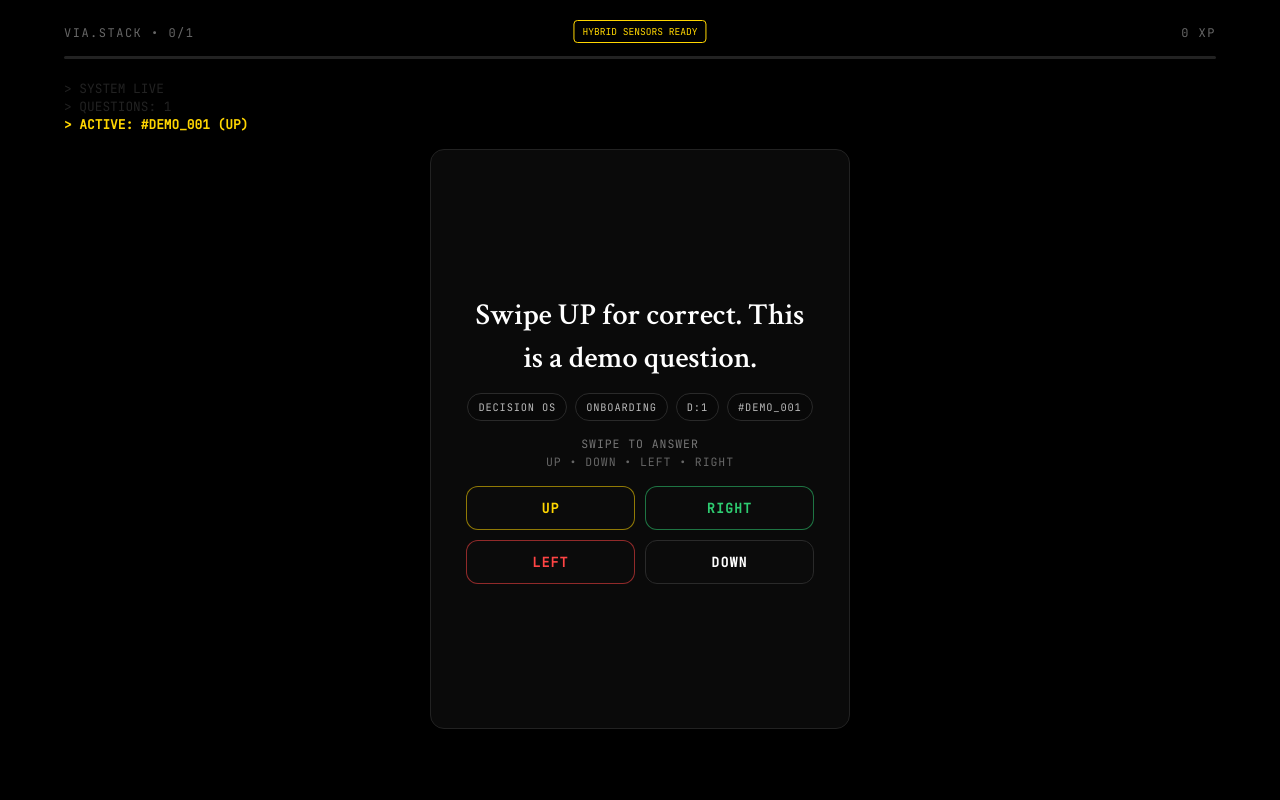
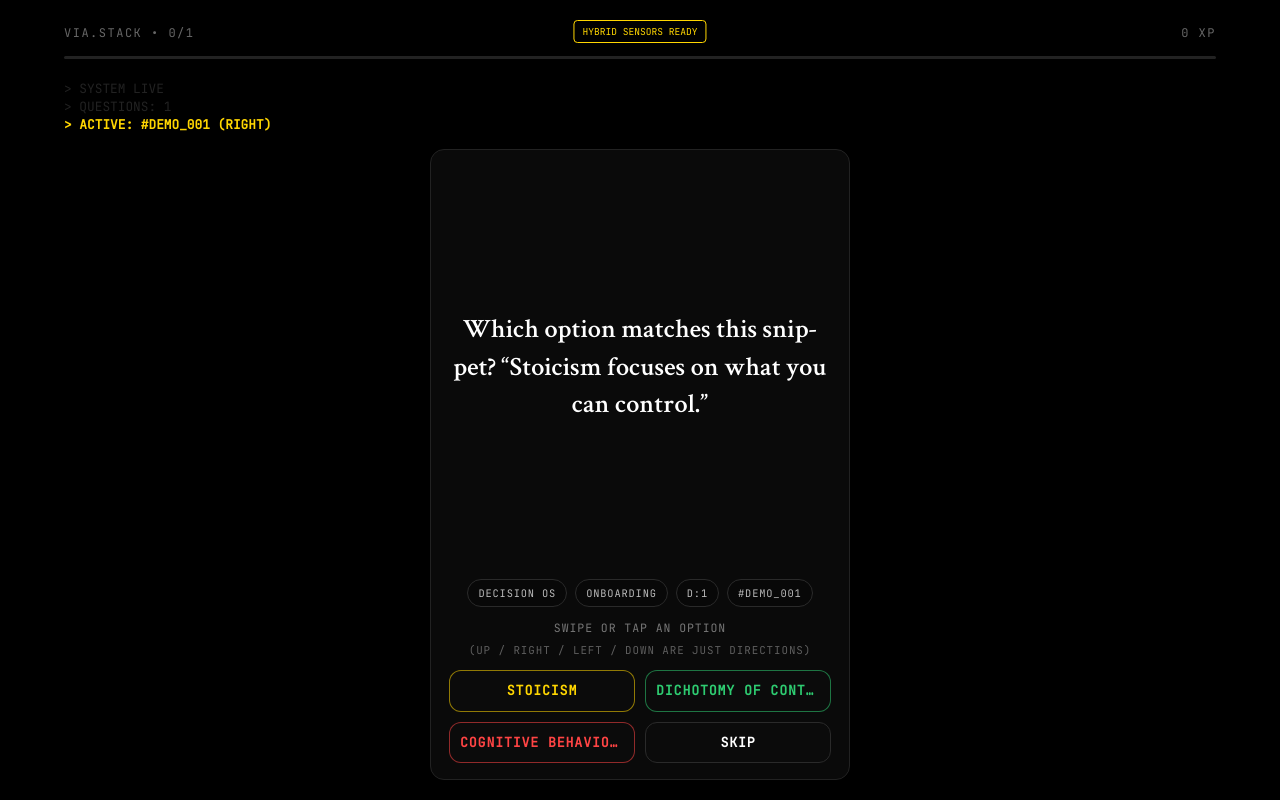
Before and after one commit to via-decide/Student-Research-, a plain HTML site: page alchemist.html in a window 1280 px wide. Drawn offline with nearby package versions, Linux system fonts and the light colour scheme.

Commit message:
Update alchemist.html

```diff
--- a/alchemist.html
+++ b/alchemist.html
@@ -1,9 +1,11 @@
+
 <!DOCTYPE html>
 <html lang="en">
 <head>
   <link rel="manifest" href="manifest.json">
   <meta charset="UTF-8" />
-  <meta name="viewport" content="width=device-width, initial-scale=1.0, maximum-scale=1.0, user-scalable=no, viewport-fit=cover">
+  <meta name="viewport"
+        content="width=device-width, initial-scale=1.0, maximum-scale=1.0, user-scalable=no, viewport-fit=cover">
   <title>Alchemist | Kinetic</title>
 
   <link href="https://fonts.googleapis.com/css2?family=Crimson+Text:ital,wght@0,400;0,600;0,700;1,400&family=Inter:wght@400;500;700&family=JetBrains+Mono&display=swap" rel="stylesheet">
@@ -11,19 +13,36 @@
 
   <style>
     :root{
-      --bg:#000000; --card:#0a0a0a; --border:#222; --gold:#ffd600; --green:#2ecc71; --red:#ff4444;
+      --bg:#000000; --card:#0a0a0a; --border:#222;
+      --gold:#ffd600; --green:#2ecc71; --red:#ff4444;
       --text-white:#ffffff; --text-grey:#888888;
-      --font-serif:'Crimson Text',serif; --font-sans:'Inter',sans-serif; --font-code:'JetBrains Mono',monospace;
+      --font-serif:'Crimson Text',serif;
+      --font-sans:'Inter',sans-serif;
+      --font-code:'JetBrains Mono',monospace;
     }
     *{box-sizing:border-box; -webkit-tap-highlight-color:transparent;}
-    body{margin:0; height:100vh; background:var(--bg); color:var(--text-white); font-family:var(--font-sans); overflow:hidden; display:flex; flex-direction:column;}
+    body{
+      margin:0; height:100vh; background:var(--bg); color:var(--text-white);
+      font-family:var(--font-sans); overflow:hidden;
+      display:flex; flex-direction:column;
+    }
 
     #header{width:90%; margin:25px auto 0; z-index:100; flex-shrink:0;}
-    .header-meta{display:flex; justify-content:space-between; font-family:var(--font-code); font-size:0.75rem; color:#666; letter-spacing:1.5px; text-transform:uppercase; margin-bottom:15px;}
+    .header-meta{
+      display:flex; justify-content:space-between;
+      font-family:var(--font-code); font-size:0.75rem; color:#666;
+      letter-spacing:1.5px; text-transform:uppercase; margin-bottom:15px;
+      white-space:nowrap;
+    }
     .progress-track{width:100%; height:3px; background:#222; border-radius:2px;}
     #progress-bar{height:100%; background:var(--gold); width:0%; transition:width 0.4s ease; border-radius:2px;}
 
-    #kinetic-logger{width:90%; margin:15px auto 5px; font-family:var(--font-code); font-size:0.8rem; color:#444; line-height:1.4; text-transform:uppercase; min-height:60px; display:flex; flex-direction:column; justify-content:flex-end;}
+    #kinetic-logger{
+      width:90%; margin:15px auto 5px; font-family:var(--font-code);
+      font-size:0.8rem; color:#444; line-height:1.4; text-transform:uppercase;
+      min-height:60px; display:flex; flex-direction:column; justify-content:flex-end;
+      flex-shrink:0;
+    }
     .log-line{opacity:0.5; transition:opacity 0.2s;}
     .log-line.active{color:var(--green); opacity:1; font-weight:700;}
     .log-line.primary{color:var(--gold); opacity:1; font-weight:700;}
@@ -34,69 +53,154 @@
       font-family:var(--font-code); font-size:0.6rem; color:#444;
       border:1px solid #333; padding:4px 8px; border-radius:4px;
       opacity:0; transition:opacity 0.5s; pointer-events:none;
+      z-index:200;
     }
     #gyro-status.active{opacity:1; color:var(--gold); border-color:var(--gold);}
 
     #stack{
       position:relative; width:90%; max-width:420px;
       height:calc(100vh - 220px - env(safe-area-inset-bottom));
-      margin:10px auto 20px; perspective:1500px; display:flex; align-items:center; justify-content:center;
+      margin:10px auto 20px;
+      perspective:1500px;
+      display:flex; align-items:center; justify-content:center;
+      flex:1; min-height:0;
     }
+
+    /* =========================
+       CARD LAYOUT (FIX OVERFLOW)
+       ========================= */
     .card{
-      position:absolute; width:100%; height:100%; background:var(--card);
-      border-radius:14px; border:1px solid var(--border); padding:35px;
-      display:flex; flex-direction:column; justify-content:center; align-items:center;
+      position:absolute;
+      width:100%; height:100%;
+      background:var(--card);
+      border-radius:14px; border:1px solid var(--border);
+      padding:18px 18px 16px;
       box-shadow:0 20px 60px rgba(0,0,0,0.95);
       will-change: transform;
-      transform-style:preserve-3d; overflow:hidden;
+      transform-style:preserve-3d;
+      overflow:hidden; /* IMPORTANT: nothing can escape deck */
       transition: transform 0.18s ease, opacity 0.18s ease;
+
+      display:flex;
+      flex-direction:column;
+      gap:12px;
+      min-height:0; /* IMPORTANT for scroll children */
     }
     .card.locked{opacity:0.18; transform:scale(0.97); filter:grayscale(100%);}
 
+    /* scroll area for question text */
     .card-q{
-      font-family:var(--font-serif); font-size:clamp(1.35rem, 5vw, 1.9rem);
-      line-height:1.4; font-weight:600; text-align:center; color:var(--text-white);
-      width:100%; max-height:100%; overflow-y:auto; word-wrap:break-word; padding:0 5px;
-      display:flex; flex-direction:column; justify-content:center;
+      flex:1;
+      min-height:0;          /* IMPORTANT */
+      overflow:auto;         /* IMPORTANT: scroll inside card */
+      -webkit-overflow-scrolling:touch;
+
+      width:100%;
+      padding:4px 4px;
+
+      font-family:var(--font-serif);
+      font-size:clamp(1.15rem, 4.8vw, 1.65rem);
+      line-height:1.42;
+      font-weight:600;
+      text-align:center;
+      color:var(--text-white);
+
+      /* IMPORTANT: prevent long strings from breaking layout */
+      overflow-wrap:anywhere;
+      word-break:break-word;
+      hyphens:auto;
+
+      display:flex;
+      flex-direction:column;
+      justify-content:center;
     }
     .card-q::-webkit-scrollbar{width:0px;}
     .card-q sub{font-size:0.7em; vertical-align:-0.3em;}
     .card-q sup{font-size:0.7em; vertical-align:0.5em;}
 
-    .swipe-label{
-      position:absolute; inset:0; display:flex; align-items:center; justify-content:center;
-      background:rgba(0,0,0,0.86);
-      font-family:var(--font-sans); font-weight:900;
-      font-size:1.6rem; text-transform:uppercase; letter-spacing:1px;
-      text-align:center; padding:40px; opacity:0; pointer-events:none;
-      transition:opacity 0.1s ease, transform 0.1s ease;
-      border-radius:14px; color:var(--text-white); border:1px solid #444;
-      transform:scale(0.92);
-    }
-    .swipe-label.show{opacity:1; transform:scale(1);}
-    .chiprow{display:flex; flex-wrap:wrap; gap:8px; justify-content:center; margin-top:14px;}
+    .chiprow{display:flex; flex-wrap:wrap; gap:8px; justify-content:center;}
     .chip{
       font-family:var(--font-code); font-size:0.65rem; color:#bbb;
-      border:1px solid #2a2a2a; background:#080808; padding:6px 10px; border-radius:999px;
+      border:1px solid #2a2a2a; background:#080808;
+      padding:6px 10px; border-radius:999px;
       text-transform:uppercase; letter-spacing:0.08em;
+      max-width:100%;
+      overflow:hidden;
+      text-overflow:ellipsis;
+      white-space:nowrap;
     }
-    .btnrow{display:grid; grid-template-columns:1fr 1fr; gap:10px; width:100%; margin-top:16px;}
+
+    .small{
+      font-family:var(--font-code); font-size:0.72rem; color:#666;
+      letter-spacing:0.08em; text-transform:uppercase; text-align:center; line-height:1.5;
+    }
+    .muted{color:#777;}
+
+    .btnrow{
+      display:grid;
+      grid-template-columns:1fr 1fr;
+      gap:10px;
+      width:100%;
+      margin-top:auto;  /* pins buttons to bottom */
+      flex-shrink:0;
+    }
     .btn{
-      width:100%; border-radius:12px; border:1px solid #2a2a2a; background:#0b0b0b; color:#fff;
-      padding:12px 12px; font-weight:800; font-family:var(--font-code); letter-spacing:0.08em;
-      cursor:pointer; text-transform:uppercase;
+      width:100%;
+      border-radius:12px;
+      border:1px solid #2a2a2a;
+      background:#0b0b0b;
+      color:#fff;
+      padding:12px 10px;
+      font-weight:900;
+      font-family:var(--font-code);
+      letter-spacing:0.06em;
+      cursor:pointer;
+      text-transform:uppercase;
+      line-height:1.15;
+
+      /* better long option labels */
+      overflow:hidden;
+      text-overflow:ellipsis;
+      white-space:nowrap;
     }
     .btn:active{transform:scale(0.99); opacity:0.95;}
     .btn-gold{border-color:rgba(255,214,0,.55); color:var(--gold);}
     .btn-green{border-color:rgba(46,204,113,.55); color:var(--green);}
     .btn-red{border-color:rgba(255,68,68,.55); color:var(--red);}
 
-    .small{font-family:var(--font-code); font-size:0.72rem; color:#666; letter-spacing:0.08em; text-transform:uppercase; text-align:center; line-height:1.5;}
-    .muted{color:#777;}
+    /* Swipe overlay label now shows option text */
+    .swipe-label{
+      position:absolute; inset:0;
+      display:flex; align-items:center; justify-content:center;
+      background:rgba(0,0,0,0.86);
+      font-family:var(--font-sans); font-weight:900;
+      font-size:1.15rem;
+      text-transform:uppercase; letter-spacing:1px;
+      text-align:center; padding:26px;
+      opacity:0; pointer-events:none;
+      transition:opacity 0.1s ease, transform 0.1s ease;
+      border-radius:14px; color:var(--text-white); border:1px solid #444;
+      transform:scale(0.92);
+
+      /* prevent overflow */
+      overflow-wrap:anywhere;
+      word-break:break-word;
+      hyphens:auto;
+      line-height:1.25;
+    }
+    .swipe-label.show{opacity:1; transform:scale(1);}
+    .swipe-label .dirHint{
+      display:block;
+      margin-top:10px;
+      font-family:var(--font-code);
+      font-size:0.7rem;
+      color:#777;
+      letter-spacing:0.08em;
+    }
   </style>
 </head>
+
 <body>
-
   <div id="gyro-status">HYBRID SENSORS READY</div>
 
   <div id="header">
@@ -121,12 +225,14 @@
 
 <script>
 /* =========================================
-   ALCHEMIST | KINETIC (Decision OS injection)
-   Path A: alchemist.html in same folder as main index.html
+   ALCHEMIST | KINETIC
+   FIXES:
+   1) text never escapes card (flex + scroll + wrap)
+   2) show option text (not UP/DOWN/LEFT/RIGHT) on swipe + buttons
 ========================================= */
 
 /* ---------- injection loader ---------- */
-const ALCHEMIST_LS_KEY = "ALCHEMIST_INJECTED_DATA"; // must match Decision OS
+const ALCHEMIST_LS_KEY = "ALCHEMIST_INJECTED_DATA";
 let INJECTED_DATA = [];
 try {
   const raw = localStorage.getItem(ALCHEMIST_LS_KEY);
@@ -138,7 +244,7 @@ try {
   INJECTED_DATA = [];
 }
 
-/* If opened directly with no injected payload, show a tiny demo set */
+/* demo when no injection */
 if (!INJECTED_DATA.length) {
   INJECTED_DATA = [
     {
@@ -147,28 +253,56 @@ if (!INJECTED_DATA.length) {
       Domain: "Decision OS",
       Subdomain: "Onboarding",
       Difficulty: "1",
-      Question_Text: "Swipe UP for correct. This is a demo question.",
-      Correct_Answer: "UP is correct",
-      Distractor_1: "LEFT is correct",
-      Distractor_2: "DOWN is correct",
-      Correct_Direction: "UP",
-      Explanation_Short: "Demo explanation.",
-      Explanation_Long: "This demo appears only when no injected JSON exists."
+      Question_Text: "Which option matches this snippet?\n\n“Stoicism focuses on what you can control.”",
+      Correct_Answer: "Dichotomy of control",
+      Distractor_1: "Stoicism",
+      Distractor_2: "Cognitive behavioral therapy",
+      Correct_Direction: "RIGHT",
+      Explanation_Short: "The snippet points to the control split.",
+      Explanation_Long: "Demo appears only when no injected JSON exists."
     }
   ];
 }
 
-/* ---------- minimal mapping (your schema already fits) ---------- */
 function normDir(d){
   const x = String(d || "").trim().toUpperCase();
   if (x === "UP" || x === "DOWN" || x === "LEFT" || x === "RIGHT") return x;
   return "UP";
 }
+function escapeHTML(str){
+  return String(str ?? "")
+    .replaceAll("&","&amp;")
+    .replaceAll("<","&lt;")
+    .replaceAll(">","&gt;")
+    .replaceAll('"',"&quot;")
+    .replaceAll("'","&#039;");
+}
+
+/* Build per-question option map:
+   - correctDir => Correct_Answer
+   - remaining dirs => distractors (then "SKIP")
+*/
+const ALL_DIRS = ["UP","RIGHT","LEFT","DOWN"];
+function buildOptionMap(q){
+  const correctDir = normDir(q.Correct_Direction);
+  const correctAns = (q.Correct_Answer || "").trim() || "—";
+  const d1 = (q.Distractor_1 || "").trim();
+  const d2 = (q.Distractor_2 || "").trim();
+  const distractors = [d1, d2].filter(Boolean);
+
+  const map = {};
+  map[correctDir] = correctAns;
+
+  const remaining = ALL_DIRS.filter(d => d !== correctDir);
+  // fill remaining with distractors first, then SKIP
+  for (let i = 0; i < remaining.length; i++){
+    map[remaining[i]] = distractors[i] || "SKIP";
+  }
+  return map;
+}
 
 const RAW_DATA = INJECTED_DATA.map((q, idx) => {
-  // Pick two wrong answers (distractors). If missing, fabricate.
-  const wrongs = [q.Distractor_1, q.Distractor_2].filter(Boolean);
-  while (wrongs.length < 2) wrongs.push("—");
+  const optionMap = buildOptionMap(q);
   return {
     id: q.Question_ID || String(idx + 1).padStart(3, "0"),
     set: q.Set_Code || "SET",
@@ -176,10 +310,9 @@ const RAW_DATA = INJECTED_DATA.map((q, idx) => {
     subdomain: q.Subdomain || "",
     difficulty: Number(q.Difficulty || 3),
     text: q.Question_Text || "Untitled question",
-    correct: q.Correct_Answer || "",
-    wrong1: wrongs[0],
-    wrong2: wrongs[1],
+    correct: (q.Correct_Answer || "").trim(),
     correctDir: normDir(q.Correct_Direction),
+    optionMap,
     expShort: q.Explanation_Short || "",
     expLong: q.Explanation_Long || ""
   };
@@ -200,9 +333,8 @@ const els = {
 let idx = 0;
 let xp = 0;
 let correctCount = 0;
-let answered = []; // {id, chosenDir, isCorrect, correctDir}
+let answered = []; // {id, chosenDir, chosenText, isCorrect, correctDir, correctText, ...}
 
-/* logger helpers */
 function setLog(primary, secondary, tertiary, mode="active"){
   if (els.log1) els.log1.textContent = primary || "> ...";
   if (els.log2) els.log2.textContent = secondary || "> ...";
@@ -227,7 +359,7 @@ function makeCard(q, zIndex){
 
   const label = document.createElement("div");
   label.className = "swipe-label";
-  label.textContent = "";
+  label.innerHTML = ""; // filled during swipe
 
   const qWrap = document.createElement("div");
   qWrap.className = "card-q";
@@ -238,29 +370,36 @@ function makeCard(q, zIndex){
   chipRow.innerHTML = `
     <span class="chip">${escapeHTML(q.domain)}</span>
     ${q.subdomain ? `<span class="chip">${escapeHTML(q.subdomain)}</span>` : ""}
-    <span class="chip">D:${String(q.difficulty)}</span>
+    <span class="chip">D:${escapeHTML(String(q.difficulty))}</span>
     <span class="chip">#${escapeHTML(q.id)}</span>
   `;
 
   const hint = document.createElement("div");
   hint.className = "small";
-  hint.style.marginTop = "14px";
   hint.innerHTML = `
-    <div class="muted">Swipe to answer</div>
-    <div>UP • DOWN • LEFT • RIGHT</div>
+    <div class="muted">Swipe or tap an option</div>
+    <div style="margin-top:6px; font-size:.68rem; color:#5e5e5e;">(UP / RIGHT / LEFT / DOWN are just directions)</div>
   `;
 
+  // buttons now show OPTION TEXT
   const btnRow = document.createElement("div");
   btnRow.className = "btnrow";
-  btnRow.innerHTML = `
-    <button class="btn btn-gold" data-dir="UP">UP</button>
-    <button class="btn btn-green" data-dir="RIGHT">RIGHT</button>
-    <button class="btn btn-red" data-dir="LEFT">LEFT</button>
-    <button class="btn" data-dir="DOWN">DOWN</button>
-  `;
 
-  btnRow.querySelectorAll("button").forEach(b => {
-    b.addEventListener("click", () => answer(b.getAttribute("data-dir")));
+  const btnDefs = [
+    { dir:"UP",    cls:"btn btn-gold" },
+    { dir:"RIGHT", cls:"btn btn-green" },
+    { dir:"LEFT",  cls:"btn btn-red" },
+    { dir:"DOWN",  cls:"btn" }
+  ];
+
+  btnDefs.forEach(def => {
+    const b = document.createElement("button");
+    b.className = def.cls;
+    b.setAttribute("data-dir", def.dir);
+    b.title = def.dir;
+    b.textContent = q.optionMap[def.dir] || "—";
+    b.addEventListener("click", () => answer(def.dir));
+    btnRow.appendChild(b);
   });
 
   card.appendChild(label);
@@ -269,22 +408,14 @@ function makeCard(q, zIndex){
   card.appendChild(hint);
   card.appendChild(btnRow);
 
-  // swipe
-  attachSwipe(card, label);
-
+  attachSwipe(card, label, q);
   return card;
 }
 
-function escapeHTML(str){
-  return String(str ?? "")
-    .replaceAll("&","&amp;")
-    .replaceAll("<","&lt;")
-    .replaceAll(">","&gt;")
-    .replaceAll('"',"&quot;")
-    .replaceAll("'","&#039;");
-}
-
-function attachSwipe(card, label){
+/* Swipe handler:
+   overlay label shows option text for that direction
+*/
+function attachSwipe(card, label, q){
   let sx=0, sy=0, dragging=false;
 
   card.addEventListener("touchstart", (e) => {
@@ -302,9 +433,11 @@ function attachSwipe(card, label){
 
     // visual tilt
     card.style.transform = `translate(${dx*0.9}px, ${dy*0.9}px) rotateY(${dx/18}deg) rotateX(${-dy/22}deg)`;
+
     const dir = dominantDir(dx, dy);
     if (dir) {
-      label.textContent = dir;
+      const optText = (q.optionMap && q.optionMap[dir]) ? q.optionMap[dir] : dir;
+      label.innerHTML = `${escapeHTML(optText)}<span class="dirHint">${dir}</span>`;
       label.classList.add("show");
     } else {
       label.classList.remove("show");
@@ -346,7 +479,6 @@ function render(){
     return;
   }
 
-  // render 2 cards (current + next) for depth illusion
   const curr = RAW_DATA[idx];
   const next = RAW_DATA[idx + 1];
 
@@ -366,17 +498,20 @@ function answer(chosenDir){
 
   const q = RAW_DATA[idx];
   const correct = chosenDir === q.correctDir;
+  const chosenText = (q.optionMap && q.optionMap[chosenDir]) ? q.optionMap[chosenDir] : chosenDir;
+  const correctText = (q.optionMap && q.optionMap[q.correctDir]) ? q.optionMap[q.correctDir] : q.correct;
 
   answered.push({
     id: q.id,
     chosenDir,
+    chosenText,
     isCorrect: correct,
     correctDir: q.correctDir,
+    correctText,
     domain: q.domain,
     subdomain: q.subdomain,
     difficulty: q.difficulty,
     text: q.text,
-    correctAnswer: q.correct,
     expShort: q.expShort,
     expLong: q.expLong,
   });
@@ -384,10 +519,10 @@ function answer(chosenDir){
   if (correct) {
     xp += 10;
     correctCount += 1;
-    setLog("> SIGNAL ACQUIRED", `> +10 XP`, `> CORRECT (${chosenDir})`, "primary");
+    setLog("> SIGNAL ACQUIRED", `> +10 XP`, `> CORRECT: ${chosenText}`, "primary");
   } else {
     xp += 2;
-    setLog("> COLLISION", `> +2 XP`, `> WRONG (${chosenDir}) • EXPECTED (${q.correctDir})`, "danger");
+    setLog("> COLLISION", `> +2 XP`, `> WRONG: ${chosenText} • EXPECTED: ${correctText}`, "danger");
   }
   updateHeader();
 
@@ -395,8 +530,7 @@ function answer(chosenDir){
   const topCard = els.stack.querySelector(".card:not(.locked)");
   if (topCard) {
     topCard.style.transition = "transform 0.22s ease, opacity 0.22s ease";
-    const off = swipeTransform(chosenDir);
-    topCard.style.transform = off;
+    topCard.style.transform = swipeTransform(chosenDir);
     topCard.style.opacity = "0";
   }
 
@@ -428,7 +562,7 @@ function renderResults(){
   card.style.zIndex = "5";
 
   card.innerHTML = `
-    <div class="card-q" style="font-family:var(--font-code); font-size:1.05rem; color:#ddd;">
+    <div class="card-q" style="flex:0; min-height:auto; overflow:visible; font-family:var(--font-code); font-size:1.05rem; color:#ddd;">
       QUIZ COMPLETE
       <div style="height:12px"></div>
       <div style="font-family:var(--font-serif); font-size:1.8rem; font-weight:700; color:var(--gold);">${correctCount}/${total}</div>
@@ -486,7 +620,8 @@ async function exportPDF(){
 
       doc.setFont("helvetica", "normal");
       doc.setFontSize(10);
-      doc.text(`Chosen: ${a.chosenDir} | Expected: ${a.correctDir} | ${a.isCorrect ? "CORRECT" : "WRONG"}`, margin, y); y += lineH;
+      doc.text(`Chosen: ${a.chosenText} (${a.chosenDir})`, margin, y); y += lineH;
+      doc.text(`Expected: ${a.correctText} (${a.correctDir}) | ${a.isCorrect ? "CORRECT" : "WRONG"}`, margin, y); y += lineH;
 
       if (a.expShort) {
         const lines = doc.splitTextToSize(`Note: ${a.expShort}`, w - margin*2);
@@ -517,6 +652,5 @@ function truncate(s, n){
   render();
 })();
 </script>
-
 </body>
 </html>
```
Lines whose indentation alone changed are shown as unchanged.
